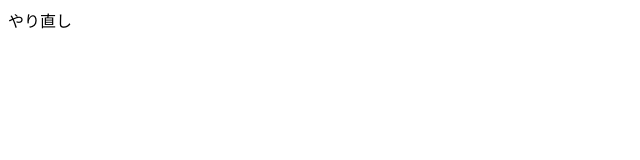
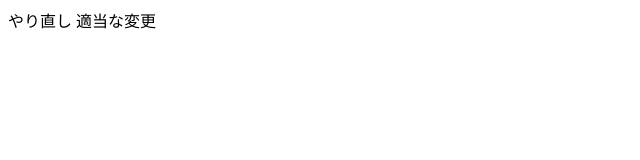
Before and after one commit to hajikiti/webfront_espana, a plain HTML site: page index.html in a window 1280 px wide. Shown: the whole page, without its empty margins (0-640 px from the left). Drawn offline with Linux system fonts and the light colour scheme.

Commit message:
適当な変更をしました

```diff
--- a/index.html
+++ b/index.html
@@ -1,3 +1,4 @@
 <!DOCTYPE html>
 
 <head>やり直し</head>
+<body>適当な変更</body>
```
